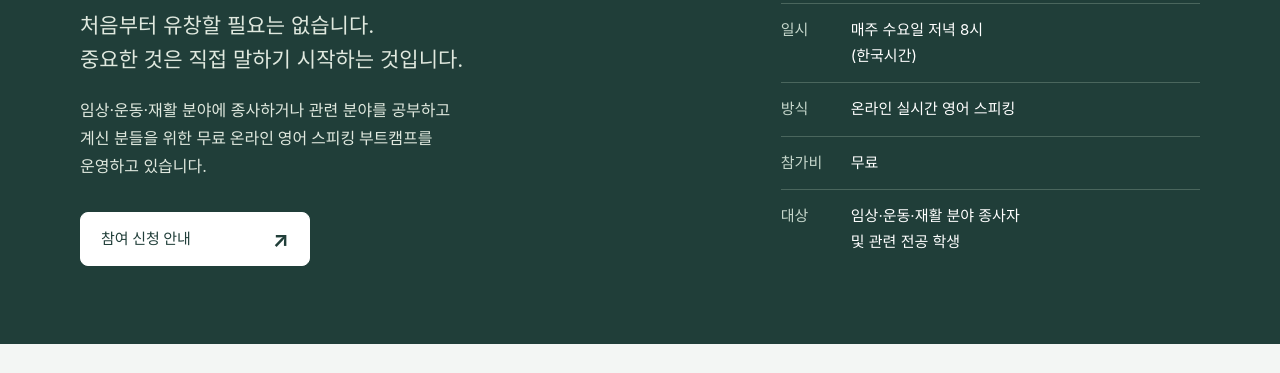
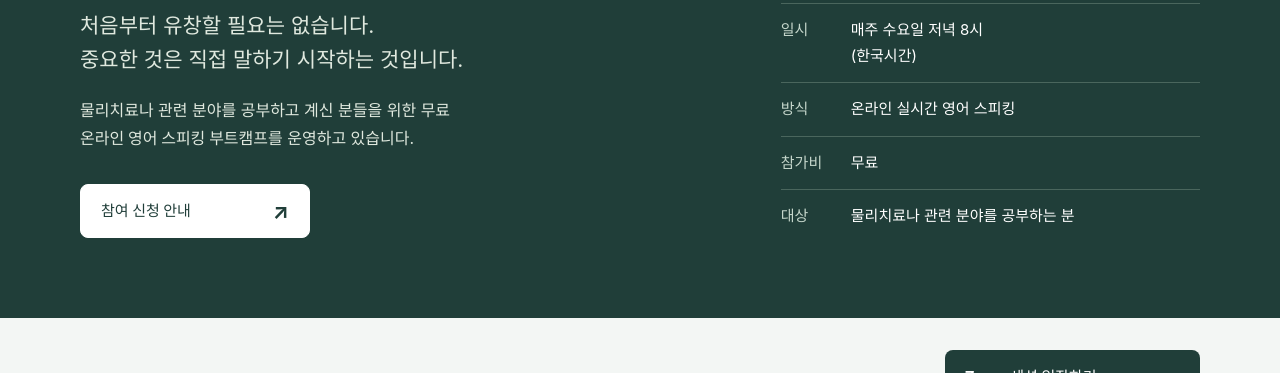
Before and after one commit to Willow-baek/igp-patient-communication, a plain HTML site: page docs/bootcamp.html in a window 1280 px wide. Shown: the part 337-710 px from the top of the page. Drawn offline with Linux system fonts and the light colour scheme.

Commit message:
Focus bootcamp copy on physiotherapy learners

```diff
--- a/docs/bootcamp.html
+++ b/docs/bootcamp.html
@@ -4,7 +4,7 @@
   <meta charset="utf-8">
   <meta name="viewport" content="width=device-width,initial-scale=1,viewport-fit=cover">
   <meta name="theme-color" content="#203e39">
-  <meta name="description" content="임상·운동·재활 분야를 위한 IGP 무료 온라인 영어 스피킹 부트캠프를 11월 18일부터 운영하고 있어요. 매주 수요일 저녁 8시(한국시간), 역할극으로 함께 연습해요.">
+  <meta name="description" content="물리치료나 관련 분야를 공부하는 분들을 위한 IGP 무료 온라인 영어 스피킹 부트캠프입니다. 매주 수요일 저녁 8시(한국시간), 역할극으로 함께 연습해요.">
   <meta property="og:title" content="IGP 무료 영어 스피킹 부트캠프">
   <meta property="og:description" content="처음부터 유창할 필요는 없습니다. 매주 수요일 저녁 8시(한국시간)에 함께 연습해요. 참여 안내와 이번 주 대화문을 확인하세요.">
   <meta property="og:type" content="website">
@@ -26,7 +26,7 @@
       <div class="hero-copy">
         <h1 id="title">IGP 무료 영어<br>스피킹 부트캠프</h1>
         <p class="hero-line">처음부터 유창할 필요는 없습니다.<br>중요한 것은 직접 말하기 시작하는 것입니다.</p>
-        <p>임상·운동·재활 분야에 종사하거나 관련 분야를 공부하고 계신 분들을 위한 <strong>무료 온라인 영어 스피킹 부트캠프</strong>를 운영하고 있습니다.</p>
+        <p>물리치료나 관련 분야를 공부하고 계신 분들을 위한 <strong>무료 온라인 영어 스피킹 부트캠프</strong>를 운영하고 있습니다.</p>
         <div class="actions">
           <a class="button light" href="#apply">참여 신청 안내 <span aria-hidden="true">↗</span></a>
         </div>
@@ -38,7 +38,7 @@
           <div><dt>일시</dt><dd>매주 수요일 저녁 8시<br>(한국시간)</dd></div>
           <div><dt>방식</dt><dd>온라인 실시간 영어 스피킹</dd></div>
           <div><dt>참가비</dt><dd>무료</dd></div>
-          <div><dt>대상</dt><dd>임상·운동·재활 분야 종사자<br>및 관련 전공 학생</dd></div>
+          <div><dt>대상</dt><dd>물리치료나 관련 분야를 공부하는 분</dd></div>
         </dl>
       </aside>
     </div>
```
Also changed, not shown: 1 other file.
